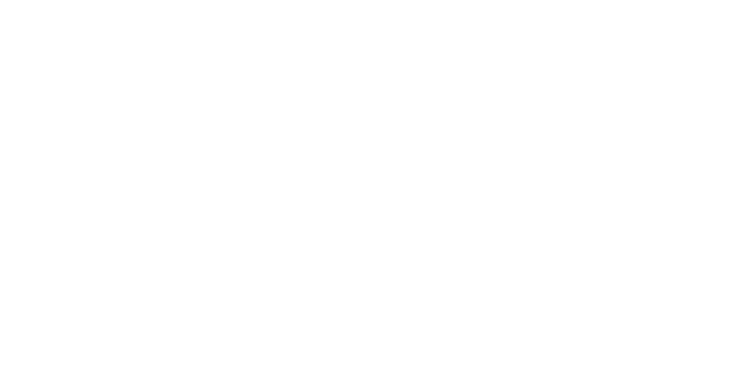
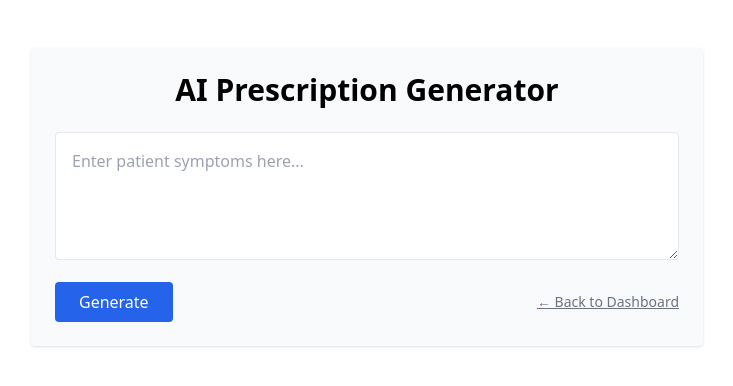
Before and after one commit to Subkash2206/doctor-dashboard-frontend, a React (Create React App) app: page /generate-prescription in a window 1280 px wide. Before the commit this address had no page. Shown: the top 386 px of the page, without its empty margins (273-1006 px from the left). Built offline with nearby package versions, Linux system fonts and the light colour scheme.

Commit message:
Added AI prescription

```diff
--- a/src/App.js
+++ b/src/App.js
@@ -1,4 +1,5 @@
 import React from "react";
+import PrescriptionAI from "./pages/PrescriptionAI";
 import { BrowserRouter as Router, Routes, Route } from "react-router-dom";
 import Login from "./pages/Login";
 import Dashboard from "./pages/Dashboard";
@@ -13,6 +14,7 @@
         <Route path="/dashboard" element={<Dashboard />} />
         <Route path="/add-patient" element={<AddPatient />} />
         <Route path="/patient/:id" element={<PatientDetails />} />
+        <Route path="/generate-prescription" element={<PrescriptionAI />} />
       </Routes>
     </Router>
   );
--- a/src/pages/Dashboard.jsx
+++ b/src/pages/Dashboard.jsx
@@ -24,12 +24,18 @@
     <div className="min-h-screen bg-gray-100 p-8">
       <h1 className="text-3xl font-bold mb-6 text-center">Patient Dashboard</h1>
 
-      <div className="text-right mb-4">
+      <div className="flex justify-end gap-4 mb-4">
         <a
           href="/add-patient"
           className="inline-block bg-green-600 text-white px-4 py-2 rounded hover:bg-green-700"
         >
           + Add Patient
+        </a>
+        <a
+          href="/generate-prescription"
+          className="inline-block bg-indigo-600 text-white px-4 py-2 rounded hover:bg-indigo-700"
+        >
+          🔮 AI Prescription
         </a>
       </div>
 
--- /dev/null
+++ b/src/pages/PrescriptionAI.jsx
@@ -0,0 +1,72 @@
+import { useState } from "react";
+import { generatePrescription } from "../api";
+import { useNavigate } from "react-router-dom";
+
+export default function PrescriptionAI() {
+  const [symptoms, setSymptoms] = useState("");
+  const [generated, setGenerated] = useState("");
+  const [loading, setLoading] = useState(false);
+  const [error, setError] = useState("");
+  const navigate = useNavigate();
+
+  const handleGenerate = async () => {
+    setLoading(true);
+    setError("");
+    setGenerated("");
+
+    try {
+      const res = await generatePrescription(symptoms);
+      setGenerated(res.data.prescription || "No output returned.");
+    } catch (err) {
+      console.error("❌ AI Error:", err.response?.data || err.message);
+      setError("Failed to generate prescription.");
+    } finally {
+      setLoading(false);
+    }
+  };
+
+  return (
+    <div className="min-h-screen bg-white px-6 py-12">
+      <div className="max-w-2xl mx-auto bg-gray-50 rounded shadow p-6">
+        <h1 className="text-3xl font-bold mb-6 text-center">
+          AI Prescription Generator
+        </h1>
+
+        <textarea
+          value={symptoms}
+          onChange={(e) => setSymptoms(e.target.value)}
+          placeholder="Enter patient symptoms here..."
+          className="w-full p-4 rounded border mb-4 h-32"
+        ></textarea>
+
+        <div className="flex justify-between items-center">
+          <button
+            onClick={handleGenerate}
+            disabled={loading || !symptoms}
+            className="bg-blue-600 text-white px-6 py-2 rounded hover:bg-blue-700"
+          >
+            {loading ? "Generating..." : "Generate"}
+          </button>
+
+          <button
+            onClick={() => navigate("/dashboard")}
+            className="text-gray-500 underline text-sm"
+          >
+            ← Back to Dashboard
+          </button>
+        </div>
+
+        {error && <p className="text-red-500 mt-4">{error}</p>}
+
+        {generated && (
+          <div className="mt-6 bg-white border border-gray-300 rounded p-4">
+            <h2 className="text-lg font-semibold mb-2 text-green-700">
+              Generated Prescription:
+            </h2>
+            <pre className="whitespace-pre-wrap text-gray-800">{generated}</pre>
+          </div>
+        )}
+      </div>
+    </div>
+  );
+}
```
